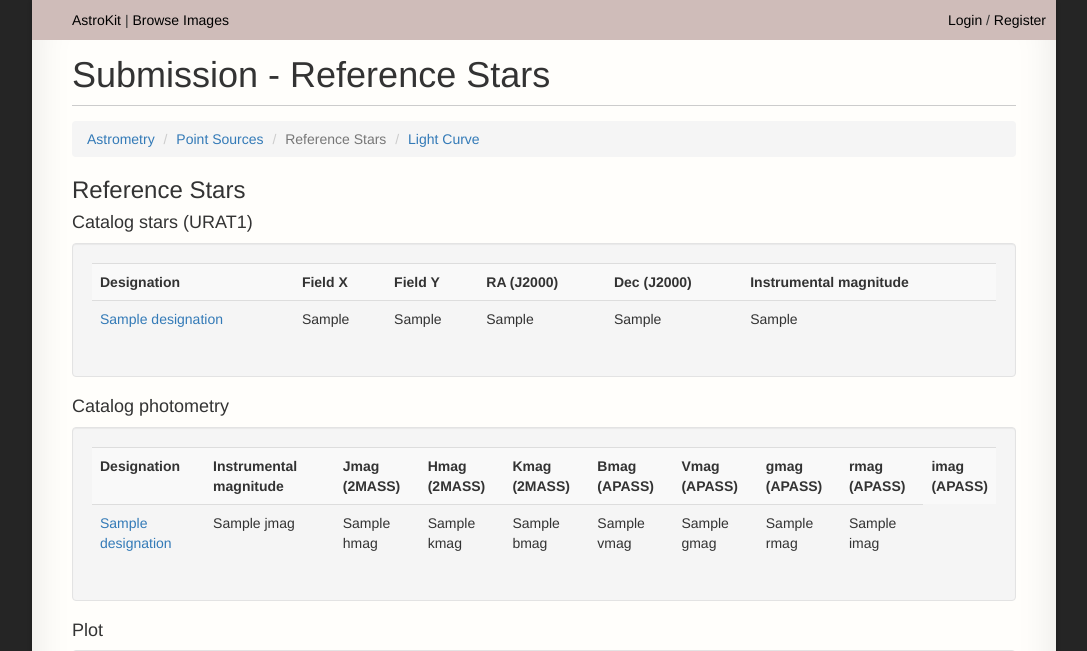
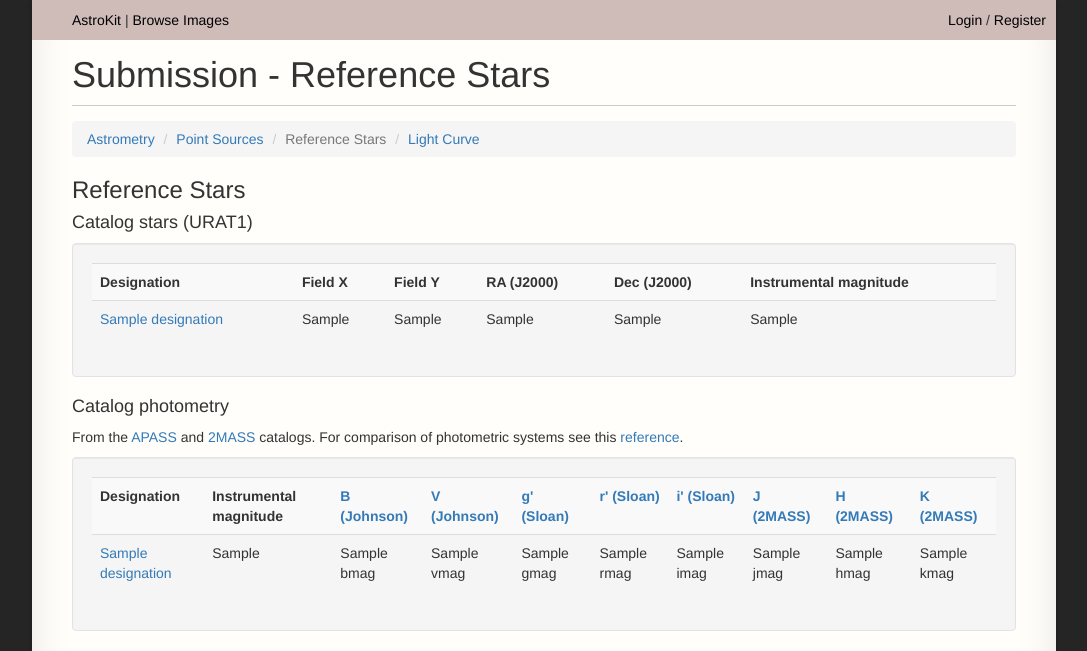
Before and after one commit to typpo/astrokit, a Django app: template imageflow/templates/reference_stars.html in a window 1280 px wide. Shown: the top 651 px of the page, without its empty margins (96-1183 px from the left). Run offline with Django 3.2, Linux system fonts and the light colour scheme; the template is opened without the code that fills it: most values are stand-ins (such as "Sample title", 1, 10 or a date in 2020); data that the repository does not hold is empty; some libraries are stand-ins or nearby versions.

Commit message:
add tooltips to each band

```diff
--- a/imageflow/static/imageflow/js/submission.js
+++ b/imageflow/static/imageflow/js/submission.js
@@ -55,4 +55,7 @@ function setupCanvasListeners(canvas) {
   var canvas = document.getElementById('reference-star-plot');
   setupCanvasListeners(canvas);
   plotImage(canvas, window.originalImageUrl);
+
+  // Initialize tooltips.
+  $('[data-toggle="tooltip"]').tooltip()
 })();
--- a/imageflow/templates/reference_stars.html
+++ b/imageflow/templates/reference_stars.html
@@ -3,6 +3,15 @@
 {% load jsonify %}
 
 {% block heading %}Submission - Reference Stars{% endblock %}
+
+{% block styles %}
+<style>
+.header-tooltip {
+  color: #337ab7;
+  cursor: pointer;
+}
+</style>
+{% endblock %}
 
 {% block content %}
 <ol class="breadcrumb">
@@ -41,33 +50,37 @@
 </div>
 
 <h4>Catalog photometry</h4>
+<p>
+From the <a target="_blank" href="https://www.aavso.org/apass">APASS</a> and <a target="_blank" href="http://www.astro.caltech.edu/~jmc/2mass/v3/transformations/">2MASS</a> catalogs.  For comparison of photometric systems see this <a target="_blank" href="https://en.wikipedia.org/wiki/Photometric_system#Filters_used">reference</a>.
+</p>
 <div class="well" style="overflow-x: auto">
   <table class="table table-striped table-hover">
     <tr>
       <th>Designation</th>
       <th>Instrumental magnitude</th>
-      <th>Jmag<br>(2MASS)</th>
-      <th>Hmag<br>(2MASS)</th>
-      <th>Kmag<br>(2MASS)</th>
-      <th>Bmag<br>(APASS)</th>
-      <th>Vmag<br>(APASS)</th>
-      <th>gmag<br>(APASS)</th>
-      <th>rmag<br>(APASS)</th>
-      <th>imag<br>(APASS)</th>
+      <th><span class="header-tooltip" data-toggle="tooltip" title="442 nm">B (Johnson)</span></th>
+      <th><span class="header-tooltip" data-toggle="tooltip" title="540 nm">V (Johnson)</span></th>
+      <th><span class="header-tooltip" data-toggle="tooltip" title="475 nm">g' (Sloan)</span></th>
+      <th><span class="header-tooltip" data-toggle="tooltip" title="622 nm">r' (Sloan)</span></th>
+      <th><span class="header-tooltip" data-toggle="tooltip" title="763 nm">i' (Sloan)</span></th>
+      <th><span class="header-tooltip" data-toggle="tooltip" title="1250 nm">J (2MASS)</span></th>
+      <th><span class="header-tooltip" data-toggle="tooltip" title="1650 nm">H (2MASS)</span></th>
+      <th><span class="header-tooltip" data-toggle="tooltip" title="2150 nm">K (2MASS)</span></th>
     </tr>
     {% for star in result.data.catalog_reference_stars %}
       <tr>
         <td>
           <a target="_blank" href="http://vizier.u-strasbg.fr/viz-bin/VizieR-5?-ref=VIZ592c985c22af&-out.add=.&-source=I/329&-c={{star.index_ra}},{{star.index_dec}},eq=J2000,rs=0.002">{{star.designation}}</a>
         </td>
-        <td>{{star.Jmag}}</td>
-        <td>{{star.Hmag}}</td>
-        <td>{{star.Kmag}}</td>
+        <td>{{star.instrumental_mag}}</td>
         <td>{{star.Bmag}}</td>
         <td>{{star.Vmag}}</td>
         <td>{{star.gmag}}</td>
         <td>{{star.rmag}}</td>
         <td>{{star.imag}}</td>
+        <td>{{star.Jmag}}</td>
+        <td>{{star.Hmag}}</td>
+        <td>{{star.Kmag}}</td>
       </tr>
     {% endfor %}
   </table>
@@ -93,5 +106,7 @@
     window.originalImageUrl = {{result.urls.original_display_url | jsonify}};
     window.catalogReferenceStars = {{ result.data.catalog_reference_stars | jsonify }};
   </script>
+  <script src="https://cdnjs.cloudflare.com/ajax/libs/jquery/3.2.1/jquery.min.js"></script>
+  <script src="https://maxcdn.bootstrapcdn.com/bootstrap/3.3.7/js/bootstrap.min.js" integrity="sha384-Tc5IQib027qvyjSMfHjOMaLkfuWVxZxUPnCJA7l2mCWNIpG9mGCD8wGNIcPD7Txa" crossorigin="anonymous"></script>
   <script src="{% static "imageflow/js/submission.js" %}" type="text/javascript"></script>
 {% endblock %}
```
